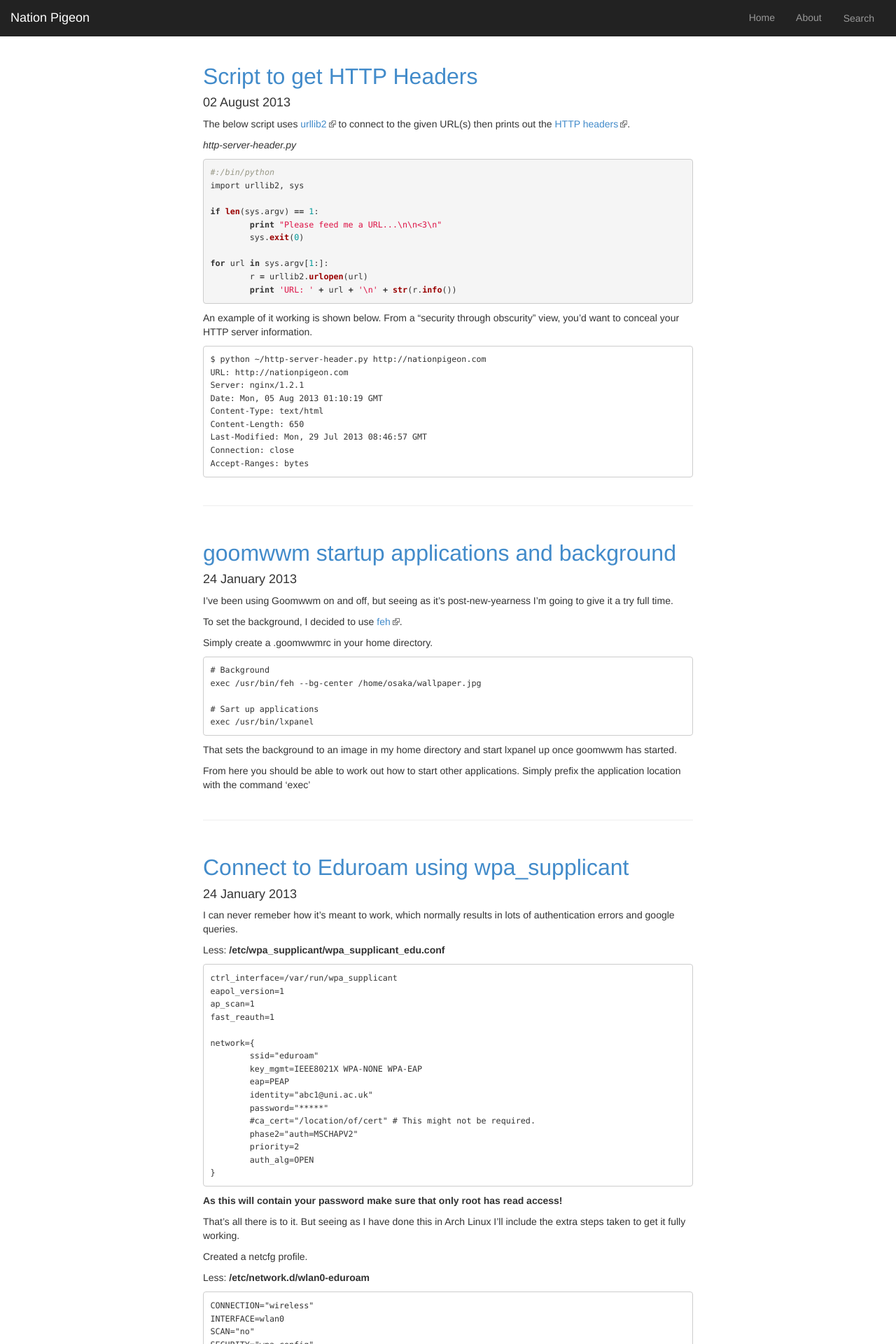
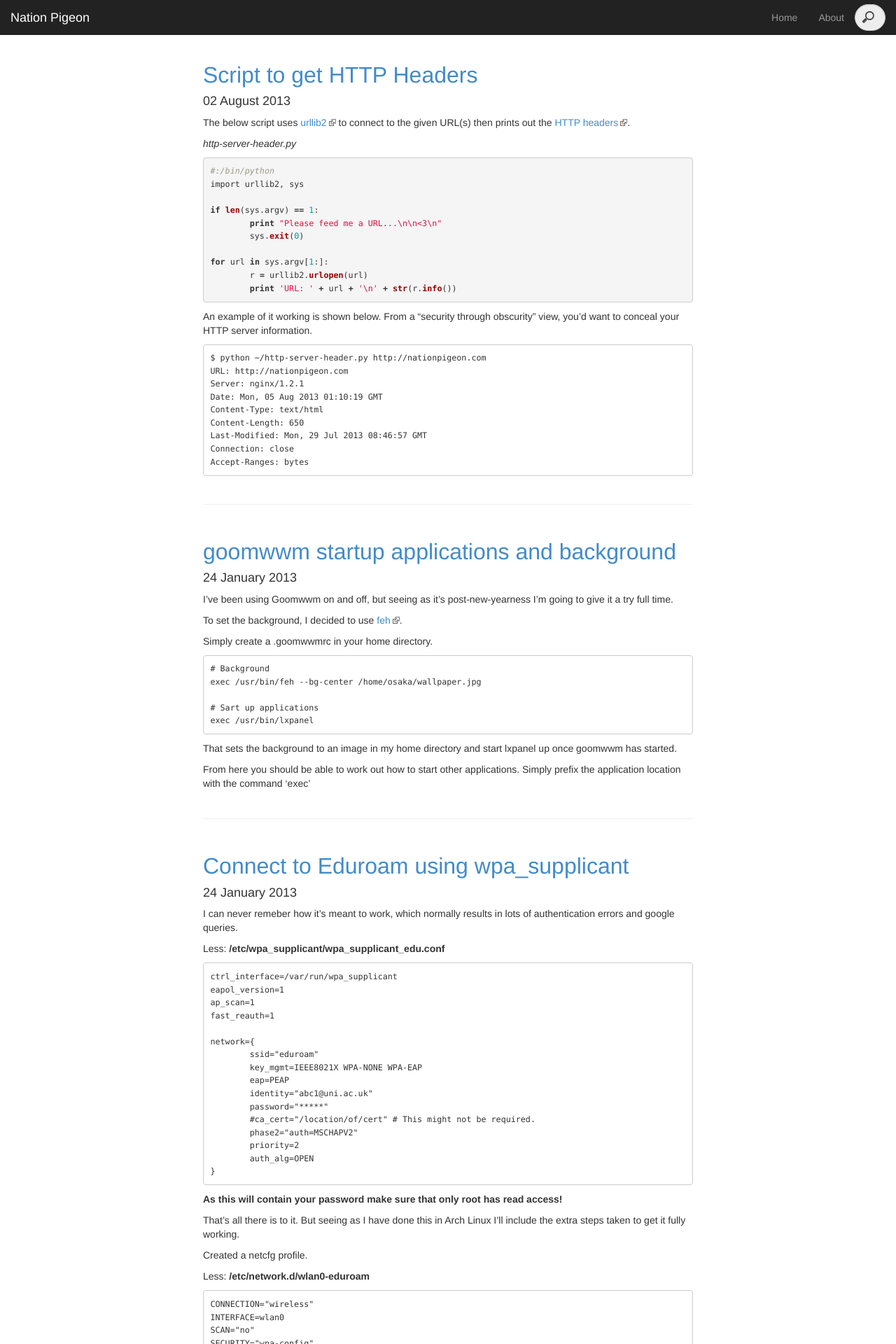
Before and after one commit to PMaynard/jekyll-nationpigeon, a Jekyll site: the page built from index.html, in a window 1280 px wide. Shown: the top 1920 px of the page at 70% size. Built offline with Jekyll 4.4.1, drawn with Linux system fonts in a browser that asks for light colours; Markdown is read by kramdown in place of the engine named in the settings; the list of posts is cut into pages by our own code.

Commit message:
CSS slide search form

```diff
--- a/404.html
+++ b/404.html
@@ -25,9 +25,3 @@
 		</ul>
 	</div>
 </div>
-
-<div class="row">
-	<div class="col-lg-12">
-		<p>Try using the <a onClick="$('#menu-search').hide();$('#search-yo').show();">search feature</a></p>
-	</div>
-</div>
--- a/_layouts/default.html
+++ b/_layouts/default.html
@@ -85,12 +85,11 @@
 					<li><a href="{{ n.permalink }}">{{ n.page }}</a></li>
 				{% endif %}
 			{% endfor %}
-			<li id="search-yo" style="display:none">
+			<li>
 				<form class="navbar-form" method="GET">
-				  <input type="text" class="form-control small" name="search-text" id="search-text" placeholder="Search" style="width: 200px;">
+				  <input type="search" class="form-control" name="search-text" id="search-text" placeholder="Search">
 				</form>
 			</li>
-			<li id="menu-search"><a onClick="$('#menu-search').hide();$('#search-yo').show();" class="btn">Search</a></li>
 		</ul>
 	</div>
 
--- a/css/main.css
+++ b/css/main.css
@@ -23,3 +23,39 @@
 
 /* Icon Fonts */
 {% include css/bootstrap-glyphicons.css %}
+
+
+/* Slide out search */
+input[type=search] {
+	background: #ededed url(/images/search-icon.png) no-repeat 9px center;
+	border: solid 1px #ccc;
+	padding: 10px 10px 9px 32px;
+	width: 15px;
+
+	color: transparent;
+	cursor: pointer;
+
+	-webkit-border-radius: 10em;
+	-moz-border-radius: 10em;
+	border-radius: 10em;
+
+	-webkit-transition: all .5s;
+	-moz-transition: all .5s;
+	transition: all .5s;
+}
+input[type=search]:focus {
+	width: 130px;
+	background-color: #fff;
+	border-color: #6dcff6;
+	padding-left: 32px;
+	color: #000;
+	cursor: auto;
+
+	-webkit-box-shadow: 0 0 5px rgba(109,207,246,.5);
+	-moz-box-shadow: 0 0 5px rgba(109,207,246,.5);
+	box-shadow: 0 0 5px rgba(109,207,246,.5);
+}
+
+input[type=search]:hover {
+	background-color: #fff;
+}
```
Also changed, not shown: README.md, images/search-icon.png (added).
